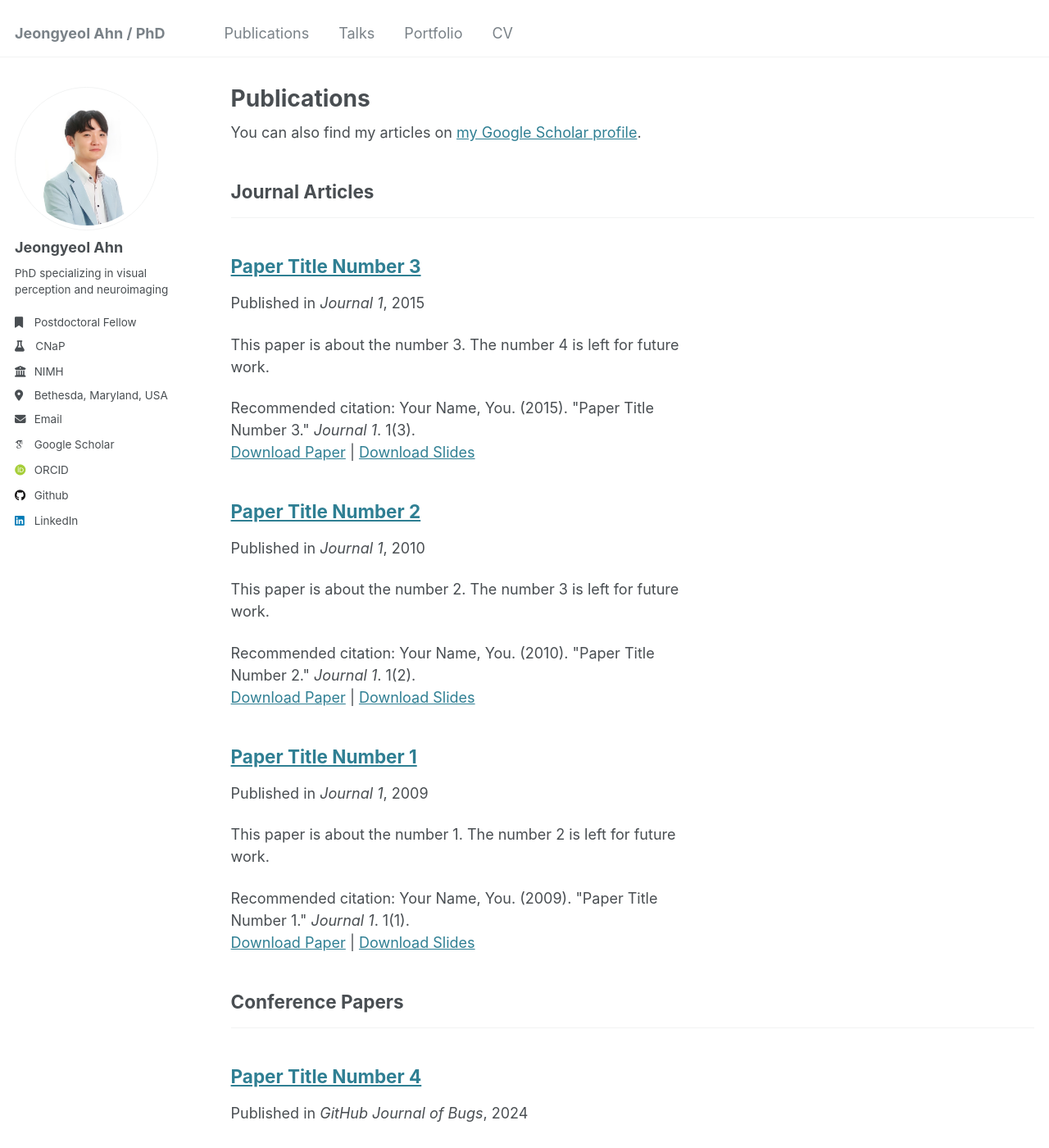
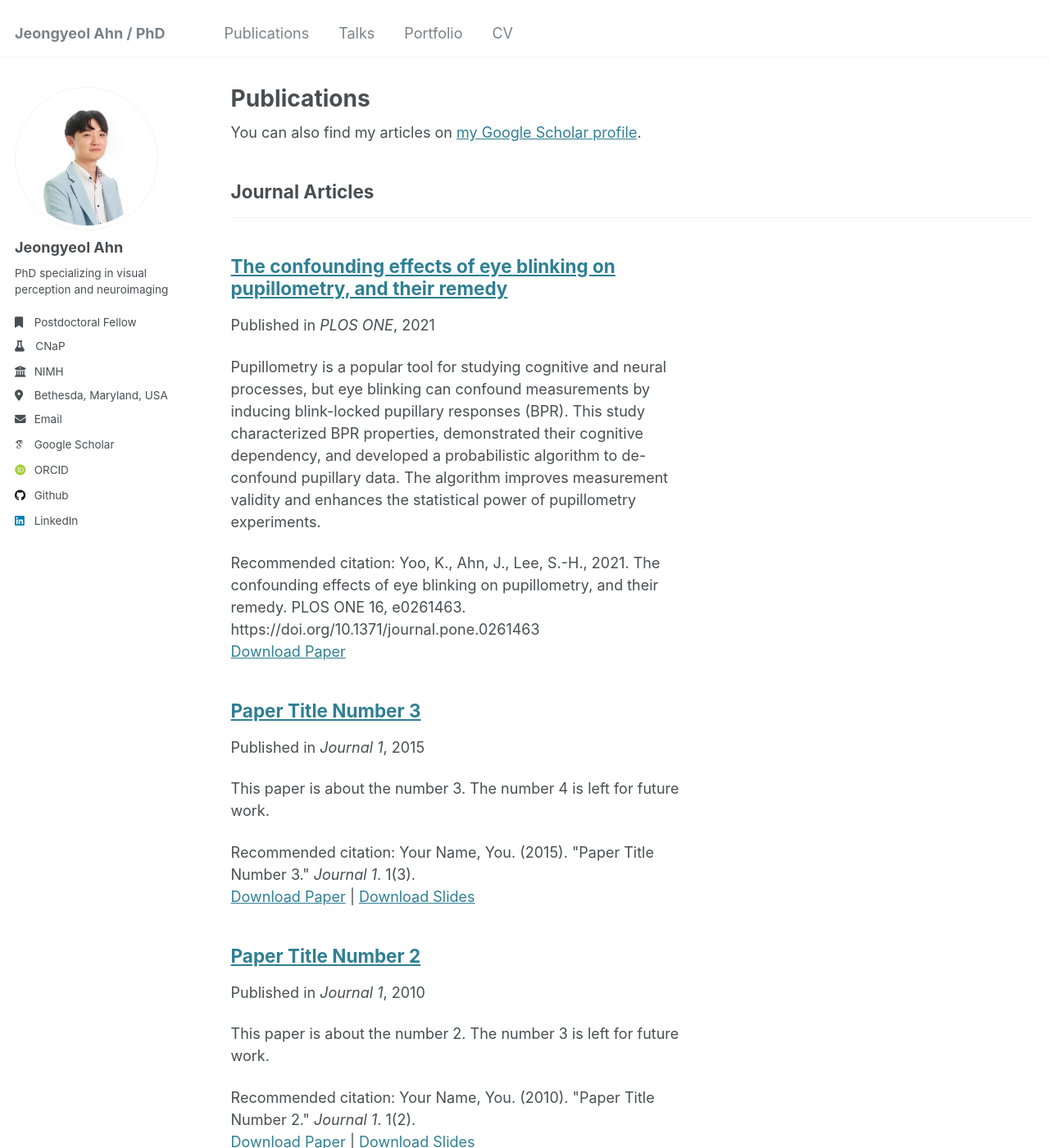
Before and after one commit to daeolian/daeolian.github.io, a Jekyll site: the page built from _pages/publications.html, in a window 1280 px wide and 1400 px high. Shown: the whole window at 82% size. Built offline with Jekyll 4.4.1, drawn with Linux system fonts in a browser that asks for light colours; some web fonts are replaced.

Commit message:
Update 2009-10-01-paper-title-number-1.md

```diff
--- a/_publications/2009-10-01-paper-title-number-1.md
+++ b/_publications/2009-10-01-paper-title-number-1.md
@@ -1,14 +1,14 @@
 ---
-title: "Paper Title Number 1"
+title: "The confounding effects of eye blinking on pupillometry, and their remedy"
 collection: publications
 category: manuscripts
-permalink: /publication/2009-10-01-paper-title-number-1
-excerpt: 'This paper is about the number 1. The number 2 is left for future work.'
-date: 2009-10-01
-venue: 'Journal 1'
-slidesurl: 'http://academicpages.github.io/files/slides1.pdf'
-paperurl: 'http://academicpages.github.io/files/paper1.pdf'
-citation: 'Your Name, You. (2009). &quot;Paper Title Number 1.&quot; <i>Journal 1</i>. 1(1).'
+permalink: https://doi.org/10.1371/journal.pone.0261463
+excerpt: 'Pupillometry is a popular tool for studying cognitive and neural processes, but eye blinking can confound measurements by inducing blink-locked pupillary responses (BPR). This study characterized BPR properties, demonstrated their cognitive dependency, and developed a probabilistic algorithm to de-confound pupillary data. The algorithm improves measurement validity and enhances the statistical power of pupillometry experiments.'
+date: 2021-12-17
+venue: 'PLOS ONE'
+slidesurl:
+paperurl: 'http://academicpages.github.io/files/paper_bs_2023.pdf'
+citation: 'Yoo, K., Ahn, J., Lee, S.-H., 2021. The confounding effects of eye blinking on pupillometry, and their remedy. PLOS ONE 16, e0261463. https://doi.org/10.1371/journal.pone.0261463'
 ---
 
 The contents above will be part of a list of publications, if the user clicks the link for the publication than the contents of section will be rendered as a full page, allowing you to provide more information about the paper for the reader. When publications are displayed as a single page, the contents of the above "citation" field will automatically be included below this section in a smaller font.
```
